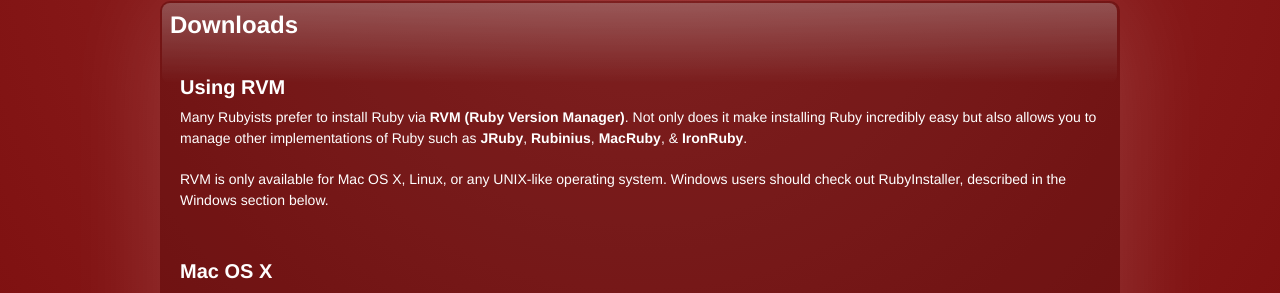
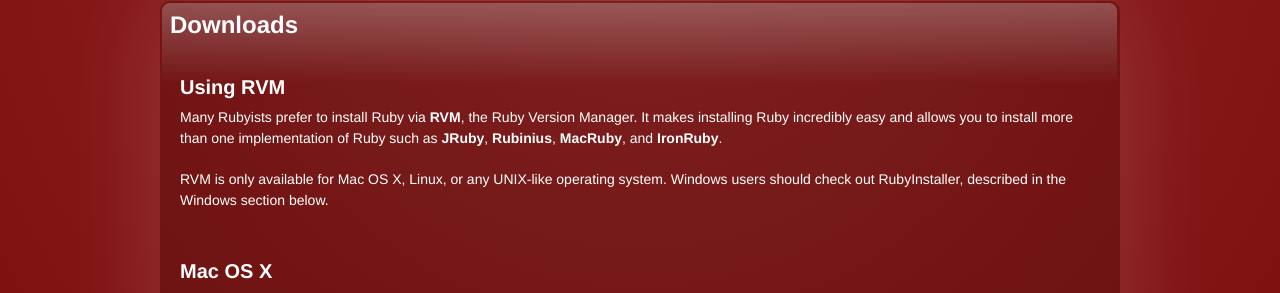
Before and after one commit to chrisledet/rubylang.info, a Jekyll site: the page built from downloads.html, in a window 1280 px wide. Shown: the part 312-605 px from the top of the page. Built offline with Jekyll 4.4.1, drawn with Linux system fonts in a browser that asks for light colours; nearby versions of some CDN libraries; Markdown is read by kramdown in place of the engine named in the settings.

Commit message:
Even more documentation

```diff
--- a/downloads.html
+++ b/downloads.html
@@ -7,13 +7,13 @@
   <h3><a href='#'>Downloads</a></h3>
   <li class="download" id='rvm'>
     <h4>Using RVM</h4>
-    <p>Many Rubyists prefer to install Ruby via <a href='http://beginrescueend.com/rvm/install/'>RVM  (Ruby Version Manager)</a>.
-    Not only does it make installing Ruby incredibly easy but also allows you to manage other implementations of Ruby
+    <p>Many Rubyists prefer to install Ruby via <a href='http://beginrescueend.com/rvm/install/'>RVM</a>, the Ruby Version Manager.
+    It makes installing Ruby incredibly easy and allows you to install more than one implementation of Ruby
     such as
     <a href='http://www.jruby.org/'>JRuby</a>,
     <a href='http://rubini.us/'>Rubinius</a>,
     <a href='http://www.macruby.org/'>MacRuby</a>,
-    &amp;
+    and
     <a href='http://ironruby.net/'>IronRuby</a>.
     </p>
 
```
